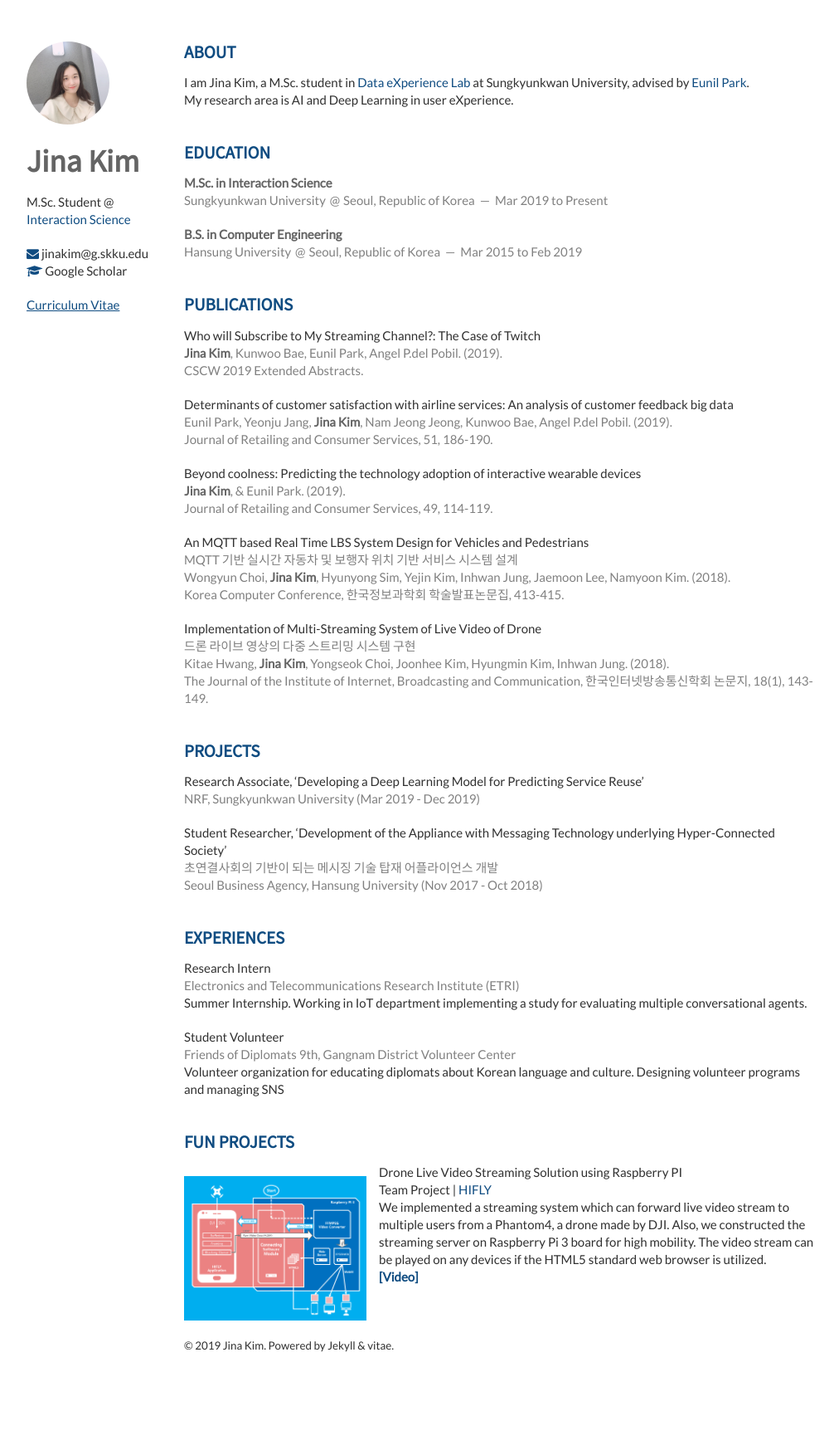
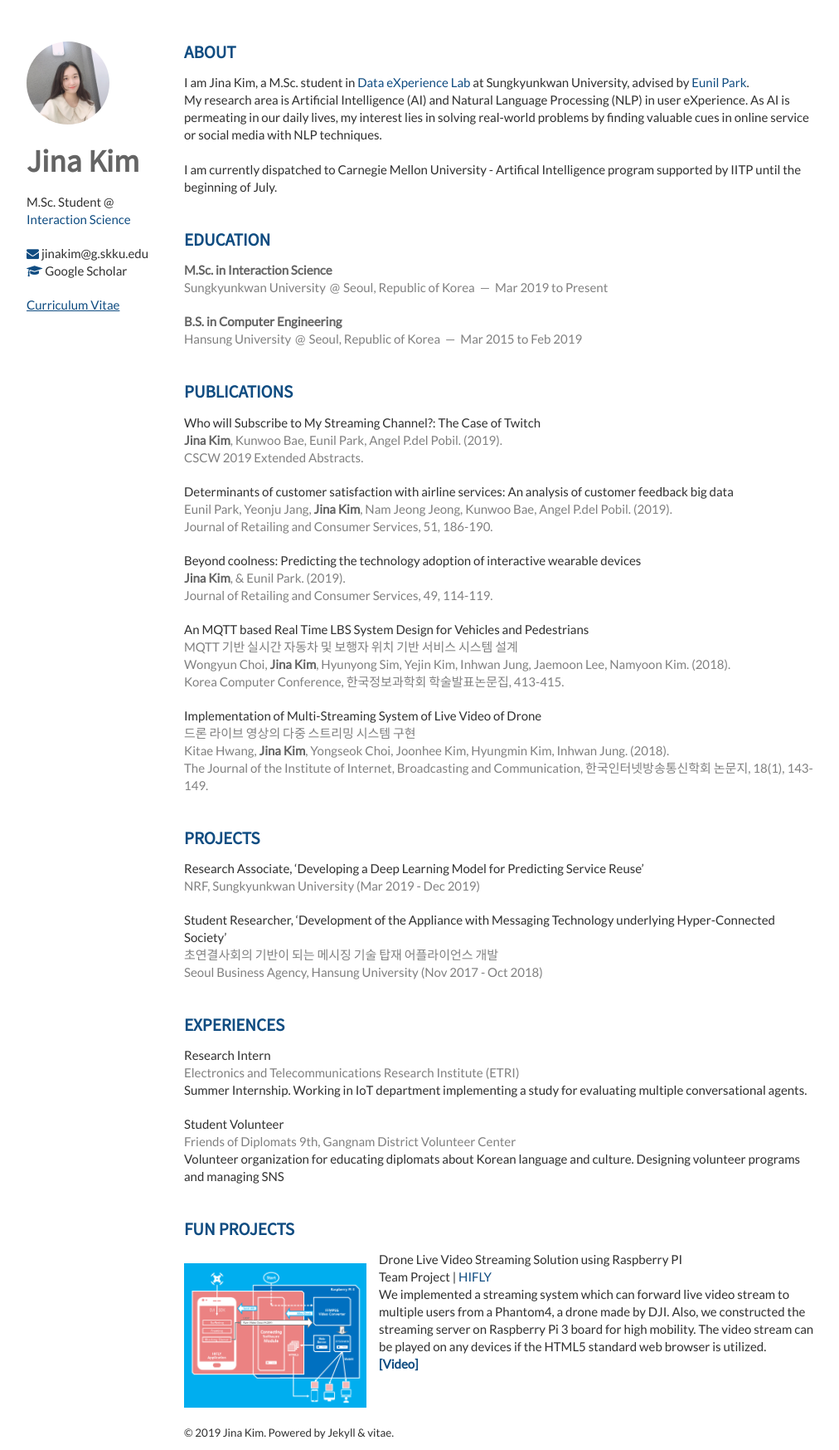
Before and after one commit to Jina-Kim/Jina-Kim.github.io, a Jekyll site: the page built from index.html, in a window 1280 px wide. Shown: the whole page at 83% size, without its empty margins (138-1150 px from the left). Built offline with Jekyll 4.4.1, drawn with Linux system fonts in a browser that asks for light colours; nearby versions of some CDN libraries; the list of posts is cut into pages by our own code; before the commit the page ends 1642 px from its top, so only the background shows below that.

Commit message:
update introduction

```diff
--- a/_includes/about.html
+++ b/_includes/about.html
@@ -3,7 +3,14 @@
     <article>
         <p>
           I am Jina Kim, a M.Sc. student in <a href="http://dsl.skku.edu">Data eXperience Lab</a> at Sungkyunkwan University, advised by <a href="http://eunilpark.com">Eunil Park</a>. </br>
-          My research area is AI and Deep Learning in user eXperience.
+          My research area is Artificial Intelligence (AI) and Natural Language Processing (NLP) in user eXperience.
+           <!-- I have focused on finding valuable cues in online service or social media and using NLP tequniques to solve real-world problems. -->
+          As AI is permeating in our daily lives, my interest lies in solving real-world problems by finding valuable cues in online service or social media with NLP techniques.
+          <!-- figuring out how to build users’ trust on AI by its feedback. -->
+
+          </br>
+          </br>
+          I am currently dispatched to Carnegie Mellon University - Artifical Intelligence program supported by IITP until the beginning of July.
         </p>
     </article>
 </section>
```
